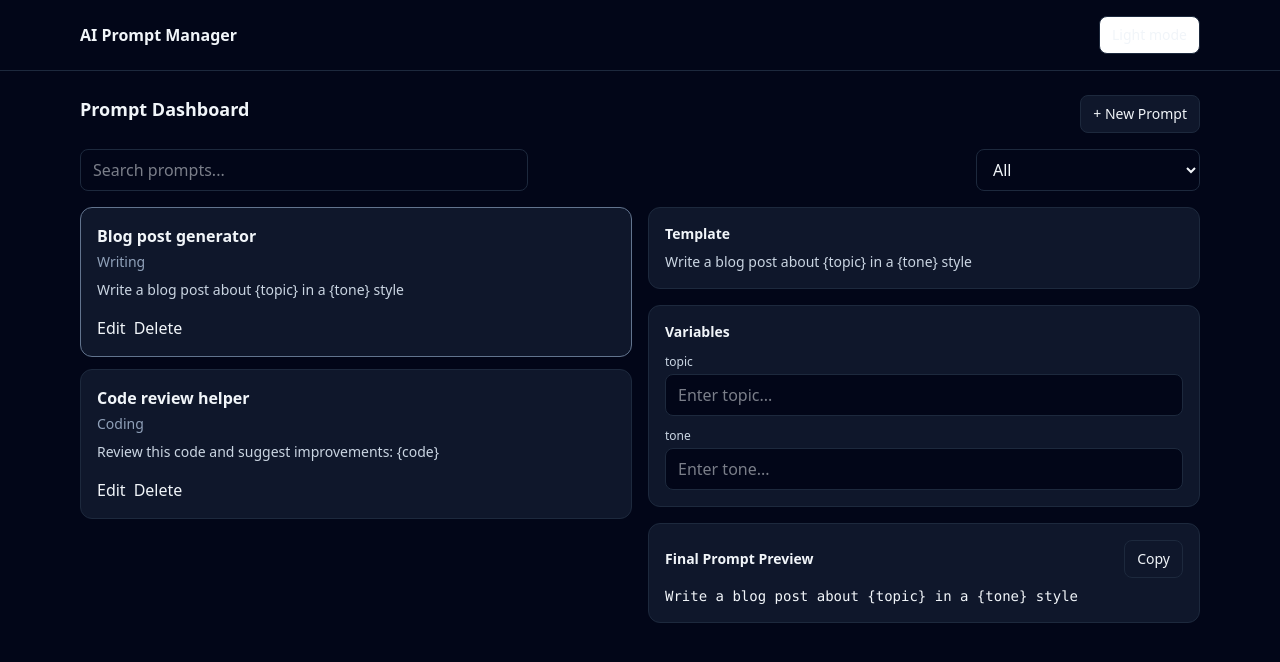
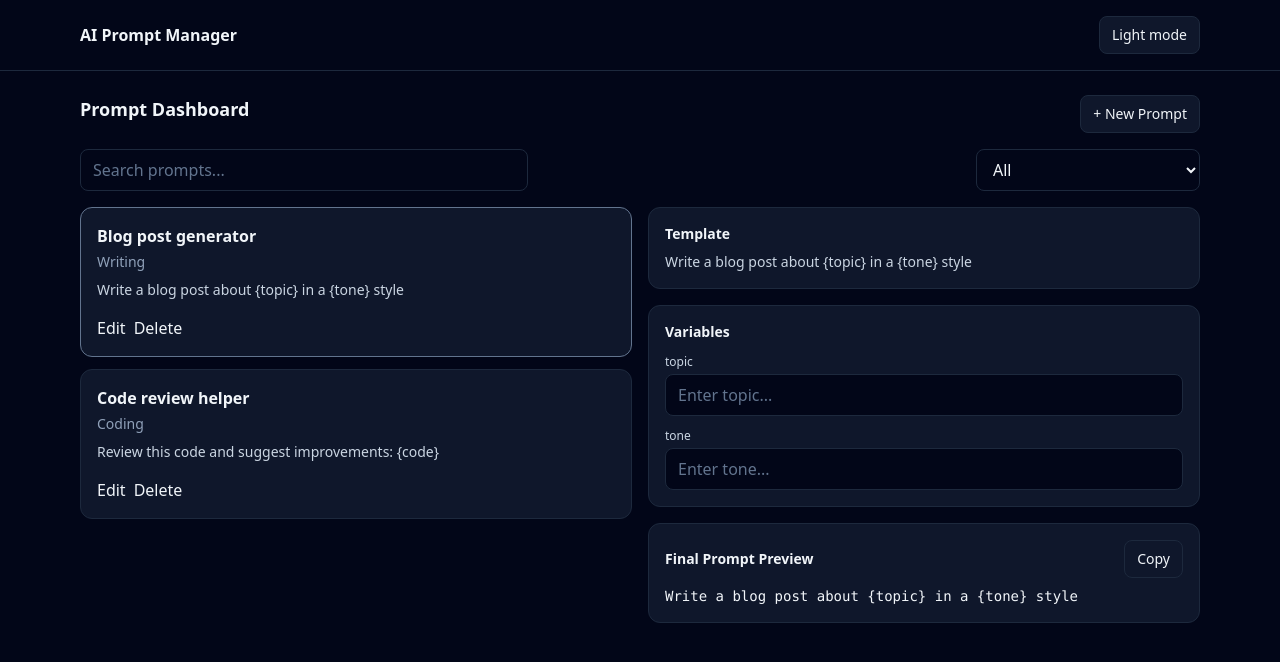
Before and after one commit to LoubatonAv/AI-Prompt-Manager, a React (Vite) app: page / in a window 1280 px wide. Shown: the top 662 px of the page. Built offline with nearby package versions, Linux system fonts and the light colour scheme.

Commit message:
fixed dark mode/light mode bugs

```diff
--- a/src/app/layout/AppShell.tsx
+++ b/src/app/layout/AppShell.tsx
@@ -9,15 +9,14 @@ export default function AppShell({ children }: AppShellProps) {
   const { theme, setTheme } = useTheme();
 
   return (
-    <div className="min-h-screen bg-white text-slate-900 dark:bg-slate-950 dark:text-slate-100">
-      <header className="border-b border-slate-200 dark:border-slate-200 dark:border-slate-800">
+    <div className="min-h-screen bg-slate-50 text-slate-900 dark:bg-slate-950 dark:text-slate-100">
+      <header className="border-b border-slate-200 dark:border-slate-800">
         <div className="mx-auto flex max-w-6xl items-center justify-between px-4 py-4">
           <div className="font-semibold">AI Prompt Manager</div>
 
           <button
             onClick={() => setTheme(theme === "dark" ? "light" : "dark")}
-            className="rounded-lg border border-slate-300 bg-white px-3 py-2 text-sm text-slate-900 hover:bg-slate-50
-                       dark:border-slate-200 dark:border-slate-800 dark:bg-white dark:bg-slate-900 dark:text-slate-100 dark:hover:bg-slate-800"
+            className="btn cursor-pointer transition disabled:cursor-not-allowed disabled:opacity-50"
           >
             {theme === "dark" ? "Light mode" : "Dark mode"}
           </button>
--- a/src/index.css
+++ b/src/index.css
@@ -4,22 +4,29 @@
 /* Small reusable UI helpers (keeps components clean) */
 @layer components {
   .surface {
-    @apply rounded-xl border border-slate-200 bg-white dark:border-slate-800 dark:bg-slate-900;
+    @apply rounded-xl border border-slate-200 bg-white shadow-sm
+    dark:border-slate-800 dark:bg-slate-900 dark:shadow-none;
   }
 
   .input {
     @apply w-full rounded-lg border border-slate-200 bg-white px-3 py-2 text-slate-900 outline-none
-    focus:border-slate-400
-    dark:border-slate-800 dark:bg-slate-950 dark:text-slate-100 dark:focus:border-slate-600;
+    placeholder:text-slate-400
+    focus:border-slate-400 focus:ring-2 focus:ring-slate-200
+    dark:border-slate-800 dark:bg-slate-950 dark:text-slate-100 dark:placeholder:text-slate-500
+    dark:focus:border-slate-600 dark:focus:ring-slate-800;
   }
 
   .btn {
-    @apply rounded-lg border border-slate-200 bg-white px-3 py-2 text-sm text-slate-900 hover:bg-slate-50
-    dark:border-slate-800 dark:bg-slate-900 dark:text-slate-100 dark:hover:bg-slate-800;
+    @apply rounded-lg border border-slate-200 bg-white px-3 py-2 text-sm text-slate-900
+    hover:bg-slate-50 active:bg-slate-100
+    dark:border-slate-800 dark:bg-slate-900 dark:text-slate-100
+    dark:hover:bg-slate-800 dark:active:bg-slate-800;
   }
 
   .btn-primary {
-    @apply rounded-lg border border-slate-200 bg-slate-900 px-3 py-2 text-sm font-semibold text-white hover:bg-slate-800
-    dark:border-slate-800 dark:bg-slate-100 dark:text-slate-900 dark:hover:bg-white;
+    @apply rounded-lg border border-slate-900 bg-slate-900 px-3 py-2 text-sm font-semibold text-white
+    hover:bg-slate-800 active:bg-slate-950
+    dark:border-slate-200 dark:bg-slate-100 dark:text-slate-900
+    dark:hover:bg-white dark:active:bg-slate-200;
   }
 }
```
